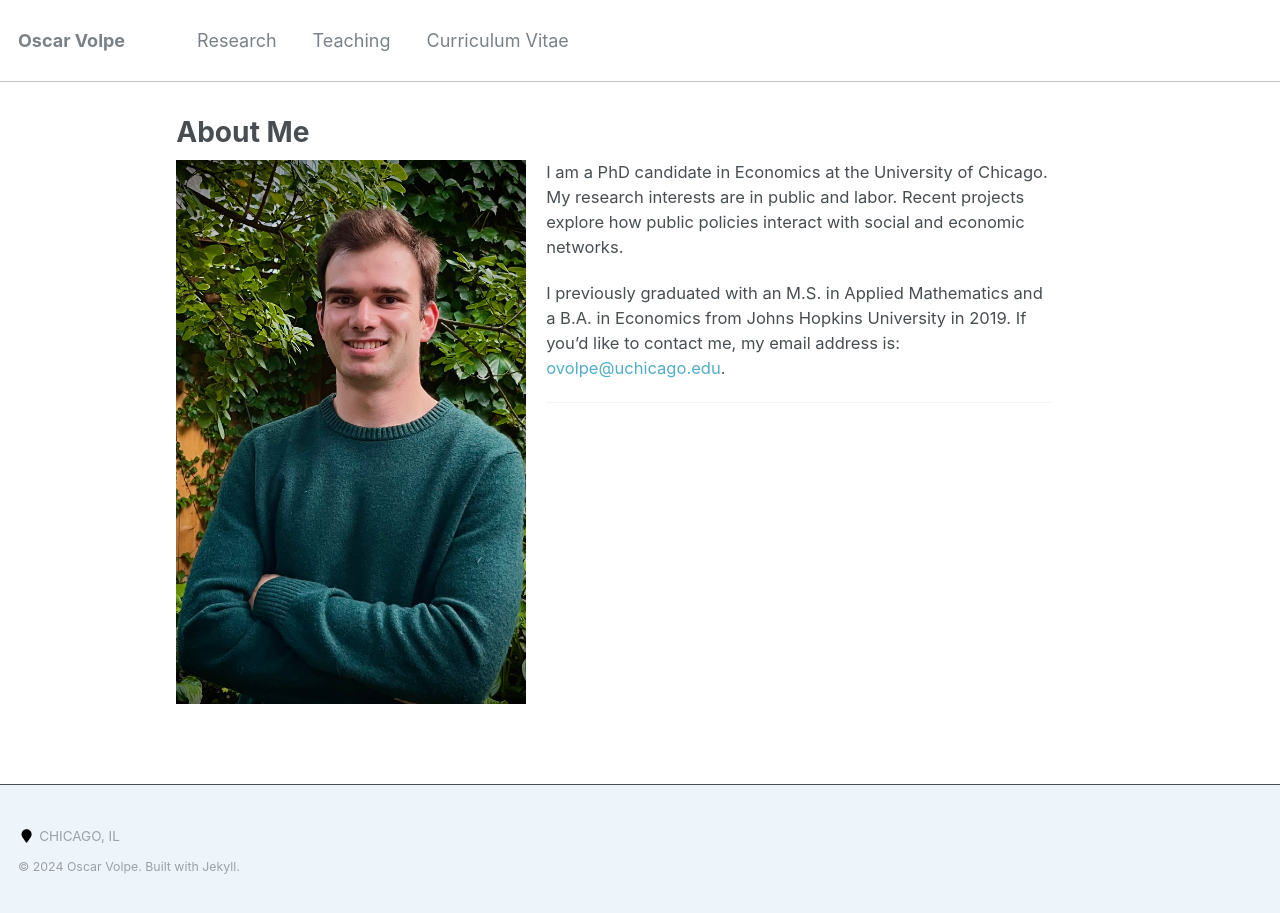
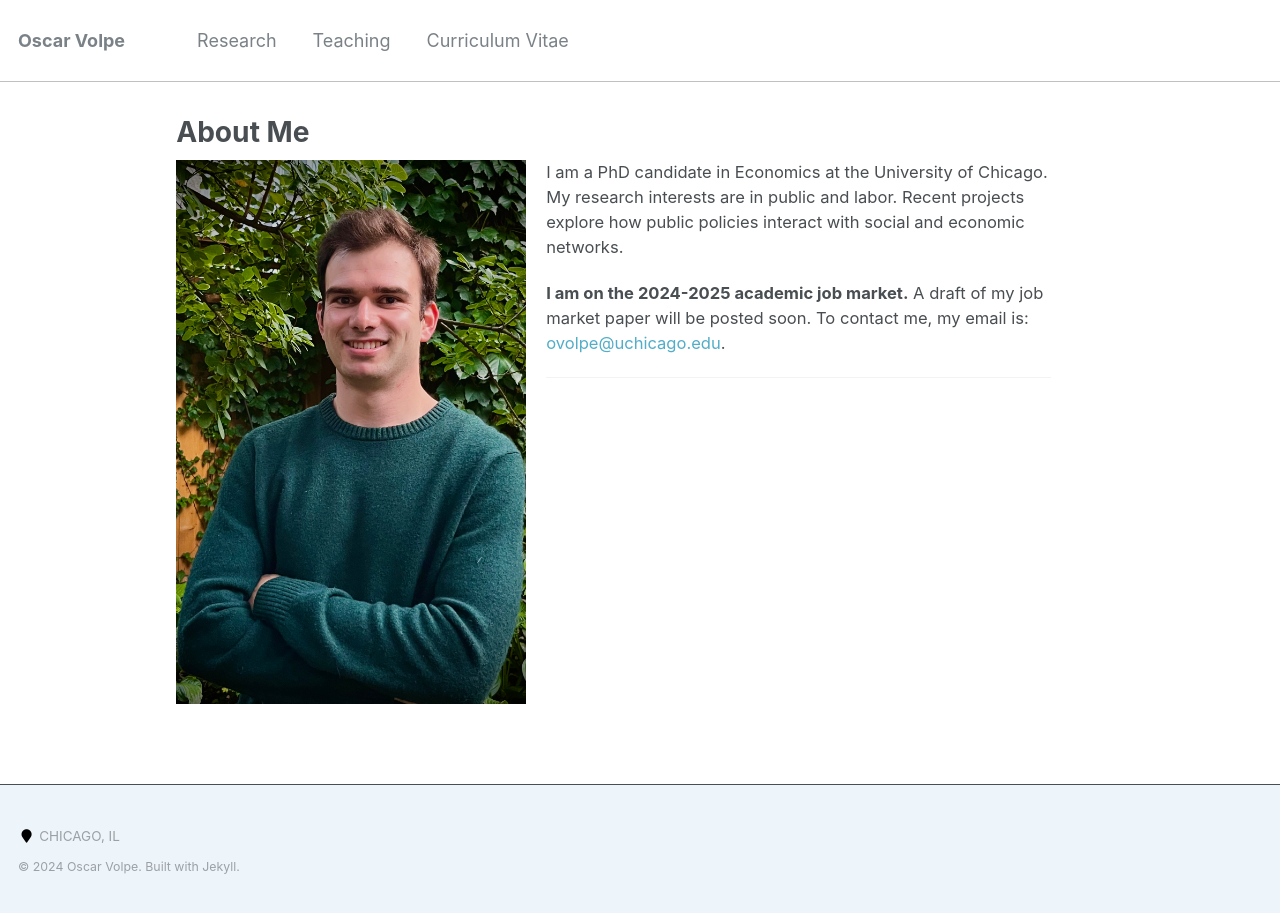
Before and after one commit to ovolpe/ovolpe.github.io, a Jekyll site: the page built from _pages/about.md, in a window 1280 px wide. Built offline with Jekyll 4.4.1, drawn with Linux system fonts in a browser that asks for light colours.

Commit message:
Update about.md

```diff
--- a/_pages/about.md
+++ b/_pages/about.md
@@ -10,6 +10,6 @@ redirect_from:
 
 <img class="img-responsive" style="float: left; margin: 0px 20px 20px 0px;" src="/files/headshot.jpg" width="350">I am a PhD candidate in Economics at the University of Chicago. My research interests are in public and labor. Recent projects explore how public policies interact with social and economic networks.
 
-I previously graduated with an M.S. in Applied Mathematics and a B.A. in Economics from Johns Hopkins University in 2019. If you'd like to contact me, my email address is: <a href="mailto:ovolpe@uchicago.edu">ovolpe@uchicago.edu</a>.
+**I am on the 2024-2025 academic job market.** A draft of my job market paper will be posted soon. To contact me, my email is: <a href="mailto:ovolpe@uchicago.edu">ovolpe@uchicago.edu</a>.
 
 ---
```
